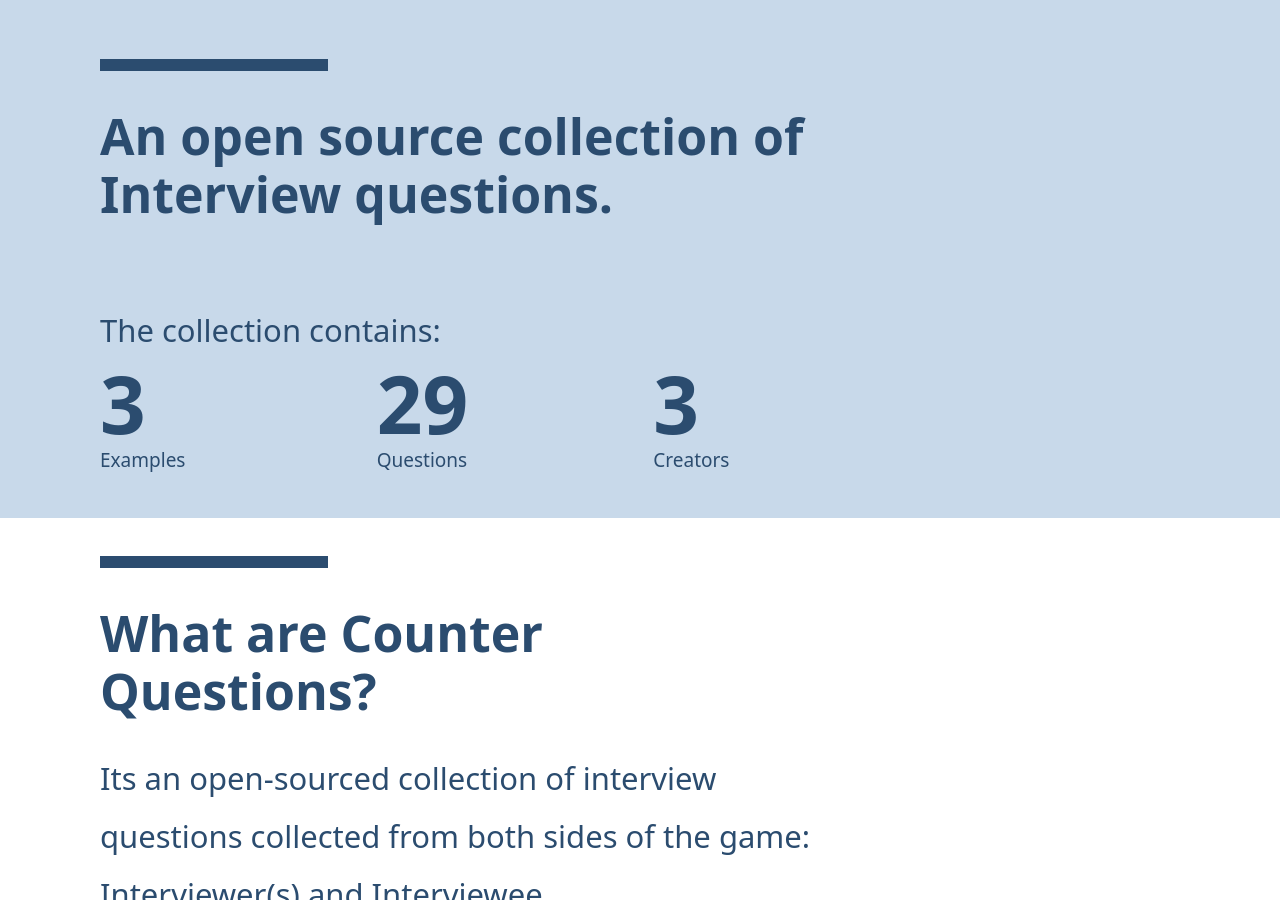
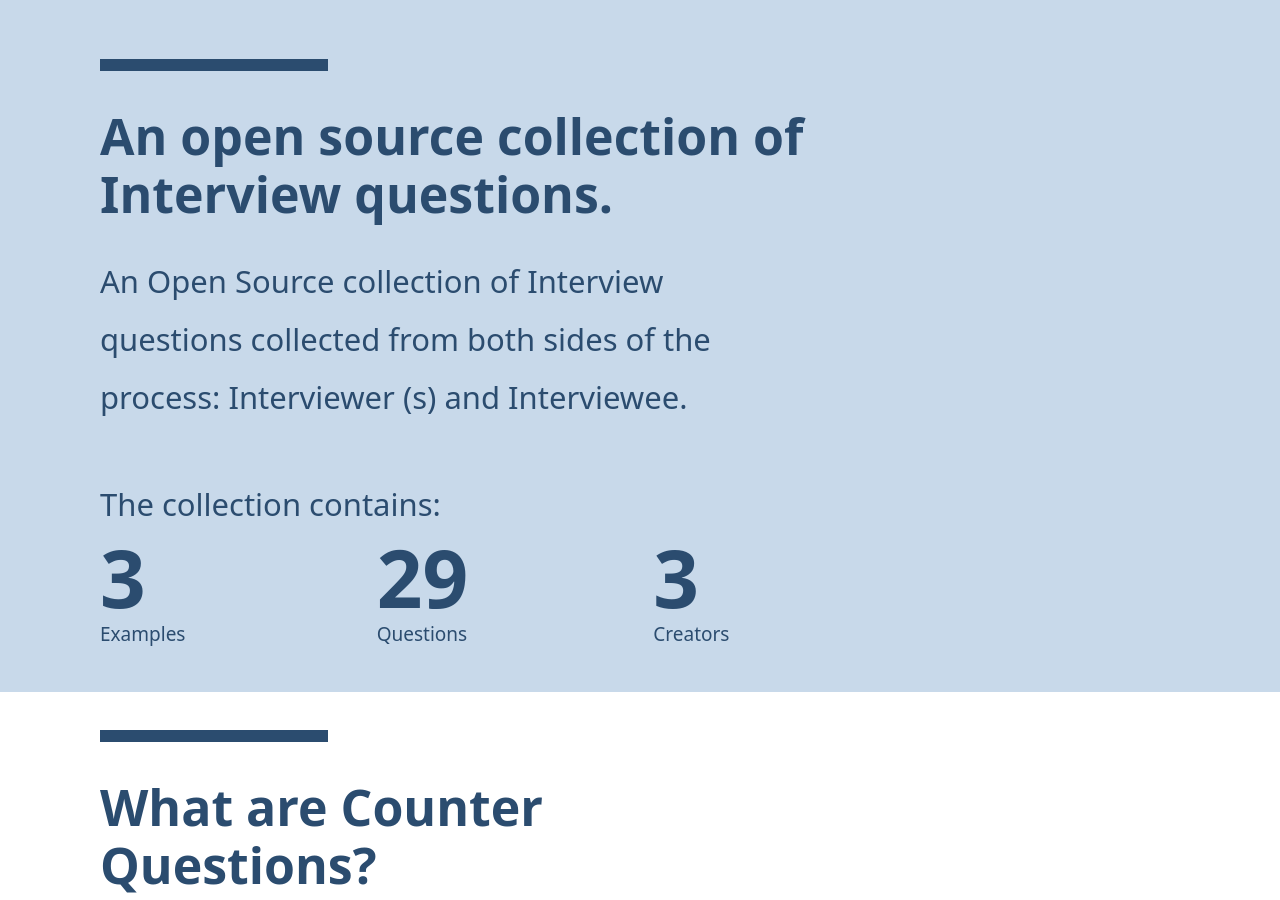
Before and after one commit to oleg-koval/counter-interview.dev, a Jekyll site: the page built from index.html, in a window 1280 px wide and 900 px high, scrolled down 396 px. Built offline with Jekyll 4.4.1, drawn with Linux system fonts in a browser that asks for light colours.

Commit message:
Add meta tags

```diff
--- a/_config.yml
+++ b/_config.yml
@@ -1,6 +1,6 @@
 url: http://counter-interview.dev
 title: Counter Interview
-description: An Open Source collection of Interview questions
+description: An Open Source collection of Interview questions collected from both sides of the process Interviewer (s) and Interviewee.
 twitter: "@cntrinterview"
 twitter:
   username: cntrinterview
--- a/_includes/head.html
+++ b/_includes/head.html
@@ -3,8 +3,10 @@
   <meta http-equiv="X-UA-Compatible" content="IE=edge">
   <meta name="viewport" content="width=device-width, initial-scale=1">
 
+  <meta name="robots" content="index, follow" />
   <title>{% if page.title %}{{ page.title }}{% else %}{{ site.title }}{% endif %}</title>
   <meta name="description" content="{% if page.overview %}{{ page.overview | strip_html | strip_newlines | truncate: 160 }}{% else %}{{ site.description }}{% endif %}">
+  <meta name="Keywords" content="interview, questions, interview process, collection, job, work, interviewer, interviewee, counter interview" />
 
   {% include css.html %}
   {% seo %}
--- a/_includes/header.html
+++ b/_includes/header.html
@@ -4,7 +4,7 @@
     {% include nav.html %}
     {% if page.layout == "home" %}
     <h1 class="intro">Counter <br>Interview</h1>
-    {% include info-block.html title="An open source collection of Interview questions." description=""%}
+    {% include info-block.html title="An open source collection of Interview questions." description="An Open Source collection of Interview questions collected from both sides of the process: Interviewer (s) and Interviewee."%}
   </div>
   <div class="grid-background">
     <div class="wrapper">
```
